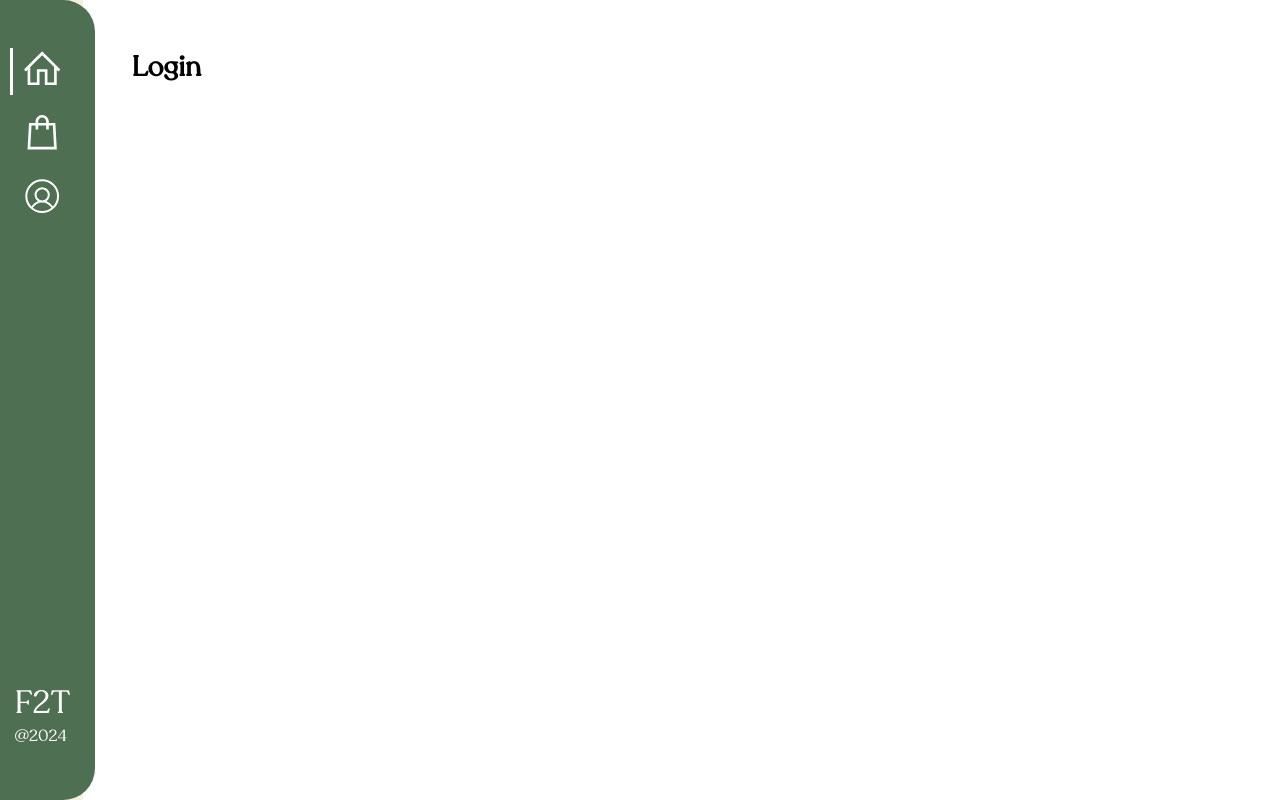
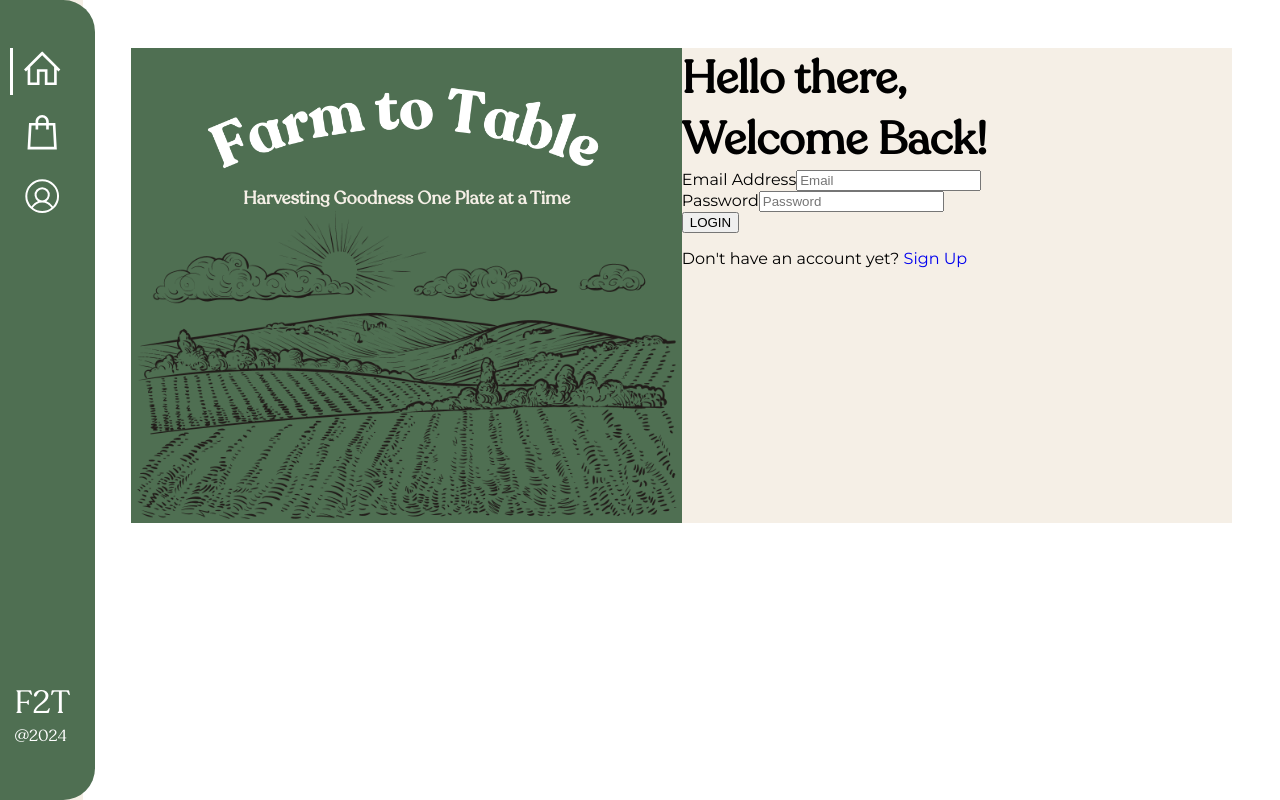
Before and after one commit to JomarMonrealUPLB/Farm-to-Table, a React (Create React App) app in the folder client/: page / in a window 1280 px wide. Built offline with nearby package versions, Linux system fonts and the light colour scheme.

Commit message:
chore: updated Login and Signup page, created css files

```diff
--- /dev/null
+++ b/client/src/components/Login.css
@@ -0,0 +1,23 @@
+.login_page-container{
+    display: flex;
+    height: auto;
+
+}
+
+.login_page-card{
+    width: 50%;
+
+}
+.login_page-main{
+    display: flex;
+    flex-direction: column;
+    width: 50%;
+    background-color: var(--primary-background);
+
+}
+
+.login_page-main h1{
+    font-size: 45px;
+    font-weight: bolder;
+
+}
--- /dev/null
+++ b/client/src/components/Signup.css
@@ -0,0 +1,23 @@
+.signup_page-container{
+    display: flex;
+    height: auto;
+
+}
+
+.signup_page-card{
+    width: 50%;
+
+}
+.signup_page-main{
+    display: flex;
+    flex-direction: column;
+    width: 50%;
+    background-color: var(--primary-background);
+
+}
+
+.signup_page-main h1{
+    font-size: 45px;
+    font-weight: bolder;
+
+}
--- /dev/null
+++ b/client/src/components/TitleCard.css
@@ -0,0 +1,32 @@
+.title_card-card{
+    position: relative;
+    background-color: var(--primary-green);
+    height: auto;
+    overflow: hidden;
+
+
+}
+.title_card-title{
+    display: flex;
+    justify-content: center;
+    position: relative;
+    z-index: 1;
+}
+
+.title_card-title img{
+    width: 75%;
+
+}
+
+
+.title_card-description{
+    font-size: 18px;
+    color:var(--primary-background);
+    text-align: center;
+
+}
+
+.title_card-background img{
+    width: 100%;
+    z-index: 0;
+}
--- /dev/null
+++ b/client/src/components/TitleCard.js
@@ -0,0 +1,25 @@
+import React from 'react';
+import './TitleCard.css';
+import backgroundImage from '../assets/images/background2.png';
+import titleImage from '../assets/images/title.png'
+
+const TitleCard = () => {
+  return (
+    <div className='title_card-card'>
+      <div className='title_card-title' >
+        <img src={titleImage} alt='Title' />
+      </div>
+
+      <h1 className='title_card-description'>Harvesting Goodness
+      One Plate at a Time</h1>
+
+      <div className='title_card-background'>
+        <img src={backgroundImage} alt='Background' />
+      </div>
+
+
+    </div>
+  );
+};
+
+export default TitleCard;
--- a/client/src/pages/Login.js
+++ b/client/src/pages/Login.js
@@ -1,11 +1,75 @@
-import React from 'react'
+import React, { useEffect, useState } from 'react';
+import { Link } from 'react-router-dom';
+
+import {users} from '../assets/dummy_data/users'
+
+
+import TitleCard from '../components/TitleCard.js';
+import '../components/Login.css';
+
+
 
 const Login = () => {
+  const dummyUsers = users;
+  console.log(dummyUsers);
+  const [email, setEmail] = useState('');
+  const [password, setPassword] = useState('');
+
+  const handleLogin = async (e) => {
+    e.preventDefault();
+
+    const user = dummyUsers.find((user) => user.email === email);
+
+    //Checks if user exists and checks if the passwords match
+    if(user && user.password === password){
+      if(user.type === 'customer'){
+        //Customer HomePage
+        window.location= "/customer-homepage";
+
+      }else if (user.type === 'merchant'){
+        //Admin HomePage
+        window.location= "/admin-homepage";
+      }
+
+    }else{
+      alert("Invalid Email Address or Password!");
+
+      setPassword('');
+
+    }
+
+  }
+
   return (
     <div className='login_page page' style={{backgroundColor: "white"}}>
-      <h1>Login</h1>
+      <div className='login_page-container'>
+        <div className='login_page-card'>
+          <TitleCard />
+        </div>
+
+        <div className='login_page-main'>
+          <h1>Hello there, </h1>
+          <h1>Welcome Back!</h1>
+          <form className='login_page-form' onSubmit={handleLogin}>
+
+            <div>
+              <label>Email Address</label>
+              <input type="email" placeholder="Email" value={email} onChange={(e) => setEmail(e.target.value)} required />
+            </div>
+
+            <div>
+            <label>Password</label>
+              <input type="password" placeholder="Password" value={password} onChange={(e) => setPassword(e.target.value)} required />
+            </div>
+            <button type="submit">LOGIN</button>
+
+          </form>
+          <p>Don't have an account yet? <Link to="/signup">Sign Up</Link></p>
+
+        </div>
+      </div>
     </div>
   )
 }
 
-export default Login
+export default Login;
--- a/client/src/pages/Signup.js
+++ b/client/src/pages/Signup.js
@@ -1,9 +1,99 @@
-import React from 'react'
+import React, { useEffect, useState } from 'react';
+import { Link } from 'react-router-dom';
+
+import {users} from '../assets/dummy_data/users'
+
+import TitleCard from '../components/TitleCard'
+import '../components/Signup.css';
 
 const Signup = () => {
+  const dummyUsers = users;
+
+  const [email, setEmail] = useState('');
+  const [firstName, setFirstName] = useState('');
+  const [lastName, setLastName] = useState('');
+  const [password, setPassword] = useState('');
+
+  const [confirmPassword,setConfirmPassword] = useState('');
+
+
+  const handleSignup = async (e) => {
+    e.preventDefault();
+
+    const existingUser = dummyUsers.find((user) => user.email === email);
+    if (existingUser) {
+      alert('Email already exists. Please use a different email.');
+      return;
+    }
+
+
+    //check if passwords match
+    if (password !== confirmPassword) {
+      alert("Passwords do not match");
+      return;
+    }
+
+    //object for new user
+    const newUser = {
+      firstName: firstName,
+      lastName: lastName,
+      type: 'customer',
+      email: email,
+      password: password
+    };
+
+    //add new user
+    dummyUsers.push(newUser);
+
+    //reset form
+    setEmail('');
+    setFirstName('');
+    setLastName('');
+    setPassword('');
+    setConfirmPassword('');
+
+    console.log(users);
+
+  }
+
+
   return (
     <div className='signup_page page' style={{backgroundColor: "white"}}>
-    Signup
+      <div className='signup_page-container'>
+        <div className='login_page-card'>
+          <TitleCard />
+        </div>
+
+        <div className='signup_page-main'>
+          <h1>Welcome to, </h1>
+          <h1>Farm to Table!</h1>
+          <form className='signup_page-form' onSubmit={handleSignup}>
+            <div>
+              <label>Email Address</label>
+              <input type="email" placeholder="Email" value={email} onChange={(e) => setEmail(e.target.value)} required />
+            </div>
+
+            <div>
+            <label>First Name</label>
+              <input type="text" placeholder="First Name" value={firstName} onChange={(e) => setFirstName(e.target.value)} required />
+            <label>Last Name</label>
+              <input type="text" placeholder="Last Name" value={lastName} onChange={(e) => setLastName(e.target.value)} required />
+            </div>
+
+            <div>
+            <label>Password</label>
+              <input type="password" placeholder="Password" value={password} onChange={(e) => setPassword(e.target.value)} required />
+            <label>Confirm Password</label>
+              <input type="password" placeholder="Confirm Password" value={confirmPassword} onChange={(e) => setConfirmPassword(e.target.value)} required />
+            </div>
+
+            <button type="submit">SIGN UP</button>
+
+          </form>
+          <p>Already have an account? <Link to="/">Login</Link></p>
+
+        </div>
+      </div>
     </div>
   )
 }
```
Also changed, not shown: client/src/assets/images/background2.png (added), client/src/assets/images/title.png (added).
